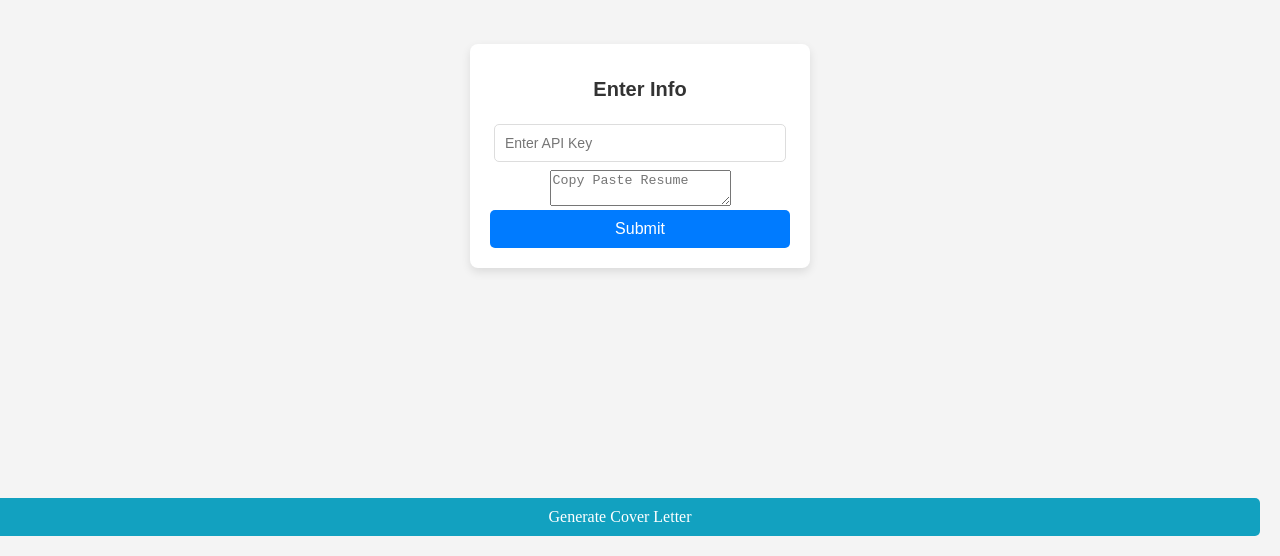
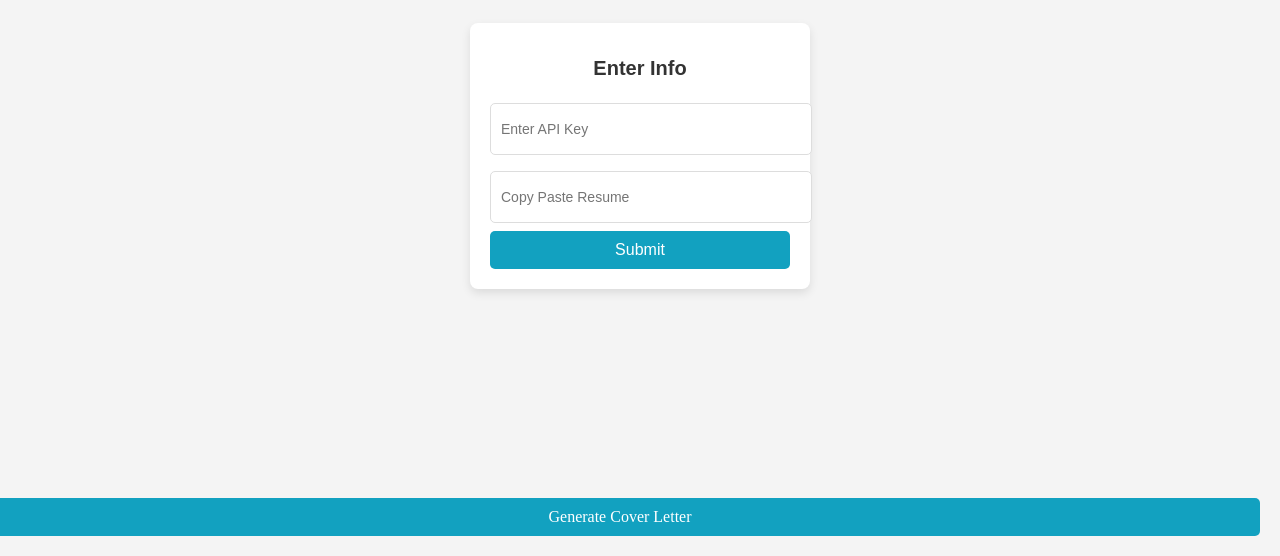
Before and after one commit to Neel49/Simplify-Cover-Letter-Generator, a website built with webpack: page popup.html in a window 1280 px wide. Shown: the part 244-800 px from the top of the page. Built offline with nearby package versions, Linux system fonts and the light colour scheme.

Commit message:
UI for popup html

```diff
--- a/popup.html
+++ b/popup.html
@@ -1,4 +1,3 @@
-
 <!DOCTYPE html>
 <html lang="en">
 <head>
@@ -6,6 +5,24 @@
     <meta name="viewport" content="width=device-width, initial-scale=1.0">
     <title>My Extension</title>
     <link rel="stylesheet" href="styles.css">
+    <style>
+        #api-key-input, #resume-input {
+            width: 100%;
+            height: 30px;
+        }
+
+        #submit {
+            background-color: rgb(18, 161, 192);
+            border: none;
+            color: white;
+            padding: 10px;
+            cursor: pointer;
+        }
+
+        #submit:hover {
+            background-color: rgb(15, 140, 170);
+        }
+    </style>
 </head>
 <body>
     <div class="main">
@@ -14,7 +31,7 @@
             <input id="api-key-input" type="text" placeholder="Enter API Key">
         </div>
         <div>
-        <textarea id="resume-input" type="text" placeholder="Copy Paste Resume"></textarea>
+            <input id="resume-input" type="text" placeholder="Copy Paste Resume">
         </div>
         <button id="submit">Submit</button>
     </div>
```
Lines whose indentation alone changed are shown as unchanged.
